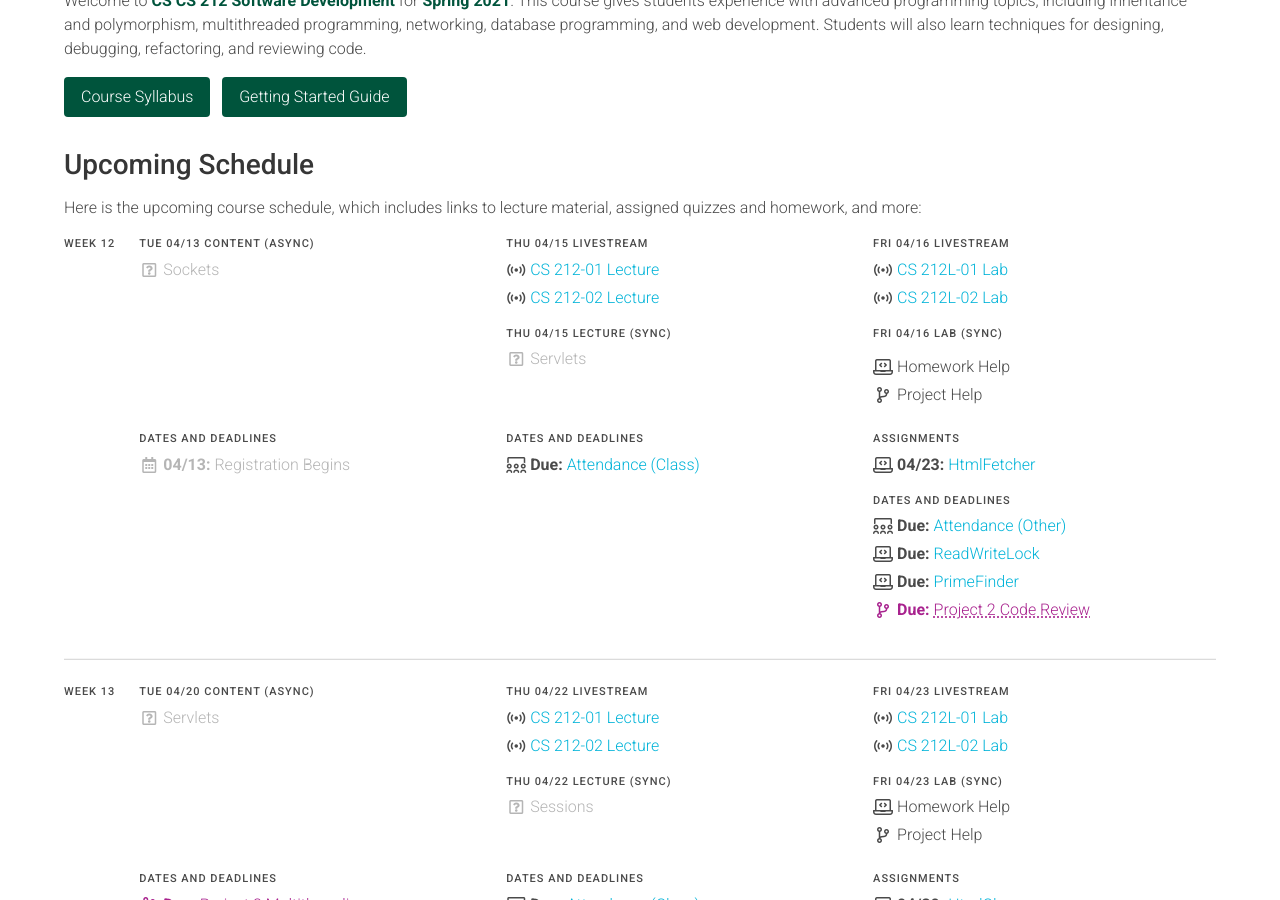
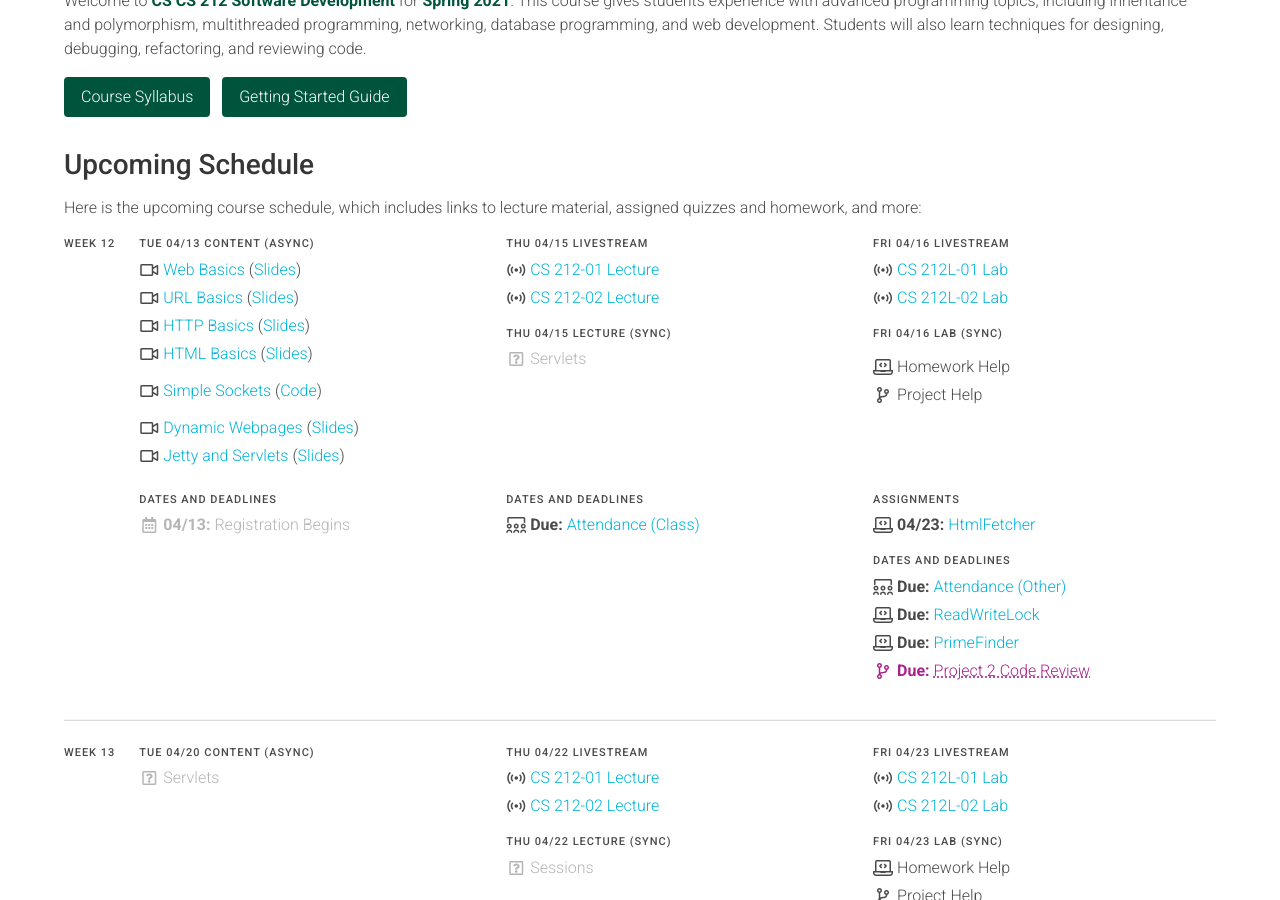
Before and after one commit to usf-cs212-spring2021/usf-cs212-spring2021.github.io, a Jekyll site: the page built from index.md, in a window 1280 px wide and 900 px high, scrolled down 341 px. Built offline with Jekyll 4.4.1, drawn with Linux system fonts in a browser that asks for light colours.

Commit message:
Content placeholders.

```diff
--- a/_data/schedule.yml
+++ b/_data/schedule.yml
@@ -1324,8 +1324,42 @@ weeks:
         sections:
           - label: 'Content (Async)'
             items:
-              - text: 'Sockets'
-                type: *pending
+              - text: 'Web Basics'
+                icon: 'video'
+                link: ''
+                more: '(<a href="">Slides</a>)'
+
+              - text: 'URL Basics'
+                icon: 'video'
+                link: ''
+                more: '(<a href="">Slides</a>)'
+
+              - text: 'HTTP Basics'
+                icon: 'video'
+                link: ''
+                more: '(<a href="">Slides</a>)'
+
+              - text: 'HTML Basics'
+                icon: 'video'
+                link: ''
+                more: '(<a href="">Slides</a>)'
+
+              - text: 'Simple Sockets'
+                icon: 'video'
+                link: ''
+                type: 'bump'
+                more: '(<a href="">Code</a>)'
+
+              - text: 'Dynamic Webpages'
+                icon: 'video'
+                link: ''
+                type: 'bump'
+                more: '(<a href="">Slides</a>)'
+
+              - text: 'Jetty and Servlets'
+                icon: 'video'
+                link: ''
+                more: '(<a href="">Slides</a>)'
 
           # - <<: *assignments
           #   items:
```
